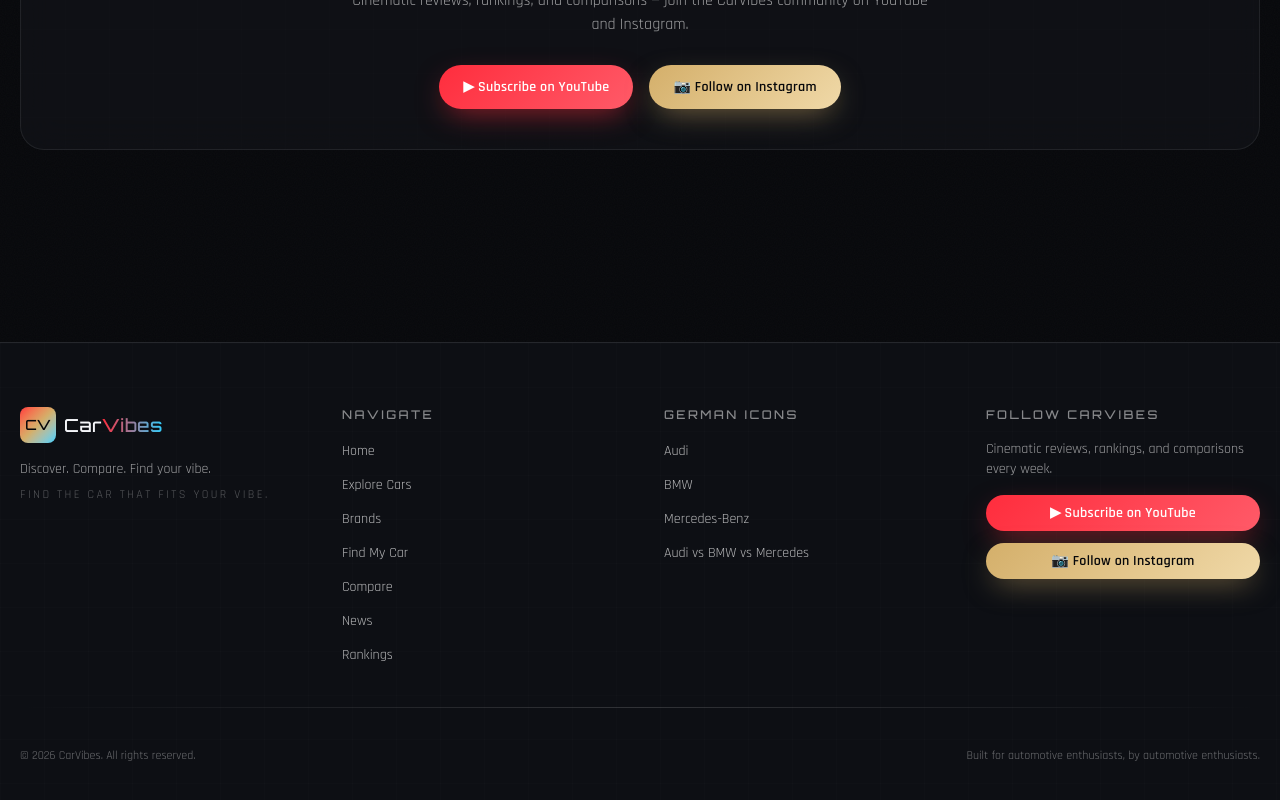
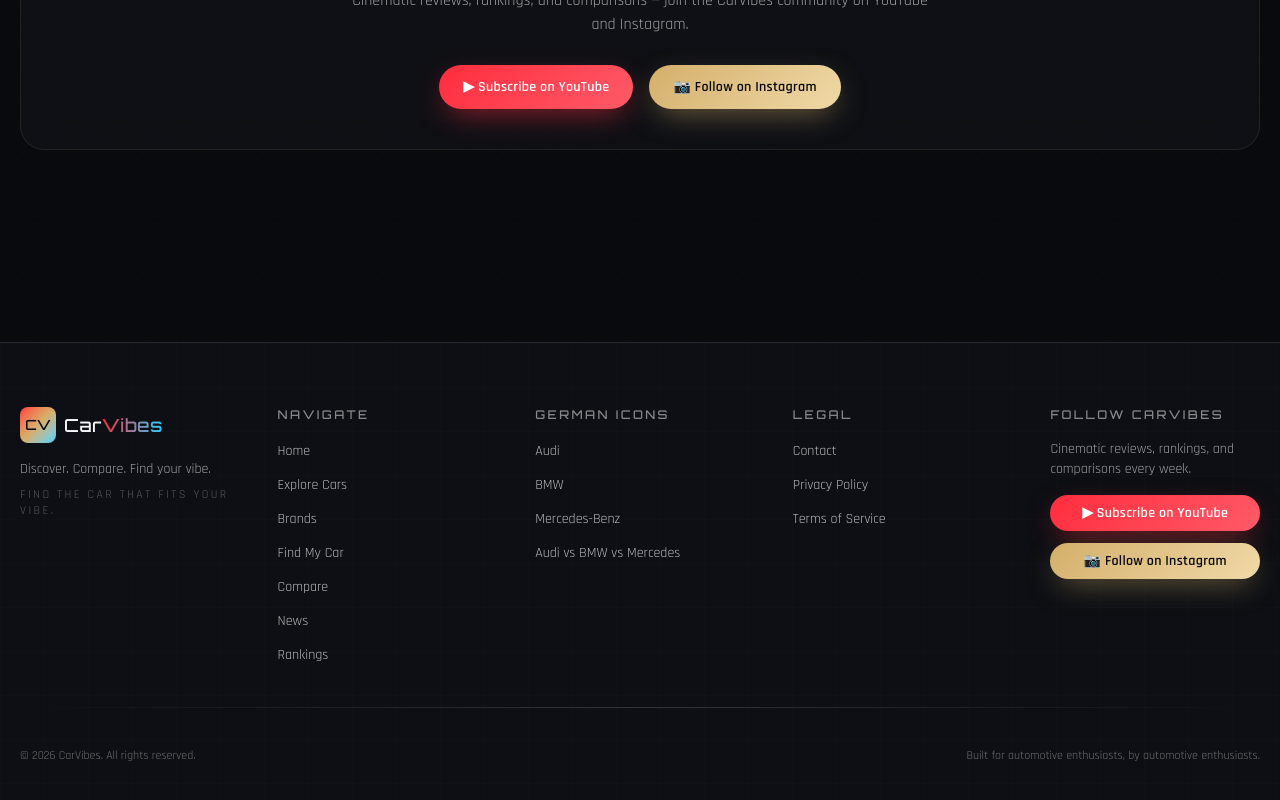
Before and after one commit to blackdemoon0-svg/CARVIBES., a Next.js app: page / in a window 1280 px wide. Shown: the part 4659-5459 px from the top of the page. Built offline with nearby package versions, Linux system fonts and the light colour scheme.

Commit message:
Update Footer.tsx

```diff
--- a/src/components/Footer.tsx
+++ b/src/components/Footer.tsx
@@ -15,7 +15,7 @@
     <footer className="relative mt-24 border-t border-white/10 bg-cv-charcoal">
       <div className="cv-bg-grid absolute inset-0 opacity-30" />
       <div className="relative mx-auto max-w-7xl px-5 py-16">
-        <div className="grid gap-12 md:grid-cols-4">
+        <div className="grid gap-12 md:grid-cols-5">
           <div>
             <div className="flex items-center gap-2">
               <span className="flex h-9 w-9 items-center justify-center rounded-lg bg-gradient-to-br from-cv-red via-cv-gold to-cv-blue font-display text-sm font-800 text-cv-black">
@@ -25,7 +25,9 @@
                 Car<span className="cv-text-red-blue">Vibes</span>
               </span>
             </div>
-            <p className="mt-4 text-sm text-white/60">Discover. Compare. Find your vibe.</p>
+            <p className="mt-4 text-sm text-white/60">
+              Discover. Compare. Find your vibe.
+            </p>
             <p className="mt-2 text-xs uppercase tracking-[0.2em] text-white/30">
               Find the car that fits your vibe.
             </p>
@@ -38,7 +40,10 @@
             <ul className="mt-4 space-y-2.5">
               {nav.map((l) => (
                 <li key={l.href}>
-                  <Link href={l.href} className="text-sm text-white/70 transition hover:text-cv-blue">
+                  <Link
+                    href={l.href}
+                    className="text-sm text-white/70 transition hover:text-cv-blue"
+                  >
                     {l.label}
                   </Link>
                 </li>
@@ -52,23 +57,67 @@
             </h4>
             <ul className="mt-4 space-y-2.5">
               <li>
-                <Link href="/brands/audi" className="text-sm text-white/70 transition hover:text-cv-red">
+                <Link
+                  href="/brands/audi"
+                  className="text-sm text-white/70 transition hover:text-cv-red"
+                >
                   Audi
                 </Link>
               </li>
               <li>
-                <Link href="/brands/bmw" className="text-sm text-white/70 transition hover:text-cv-blue">
+                <Link
+                  href="/brands/bmw"
+                  className="text-sm text-white/70 transition hover:text-cv-blue"
+                >
                   BMW
                 </Link>
               </li>
               <li>
-                <Link href="/brands/mercedes-benz" className="text-sm text-white/70 transition hover:text-cv-gold">
+                <Link
+                  href="/brands/mercedes-benz"
+                  className="text-sm text-white/70 transition hover:text-cv-gold"
+                >
                   Mercedes-Benz
                 </Link>
               </li>
               <li>
-                <Link href="/compare" className="text-sm text-white/70 transition hover:text-white">
+                <Link
+                  href="/compare"
+                  className="text-sm text-white/70 transition hover:text-white"
+                >
                   Audi vs BMW vs Mercedes
+                </Link>
+              </li>
+            </ul>
+          </div>
+
+          <div>
+            <h4 className="font-display text-xs font-700 uppercase tracking-[0.2em] text-white/50">
+              Legal
+            </h4>
+            <ul className="mt-4 space-y-2.5">
+              <li>
+                <Link
+                  href="/contact"
+                  className="text-sm text-white/70 transition hover:text-cv-blue"
+                >
+                  Contact
+                </Link>
+              </li>
+              <li>
+                <Link
+                  href="/privacy-policy"
+                  className="text-sm text-white/70 transition hover:text-cv-blue"
+                >
+                  Privacy Policy
+                </Link>
+              </li>
+              <li>
+                <Link
+                  href="/terms"
+                  className="text-sm text-white/70 transition hover:text-cv-blue"
+                >
+                  Terms of Service
                 </Link>
               </li>
             </ul>
```
